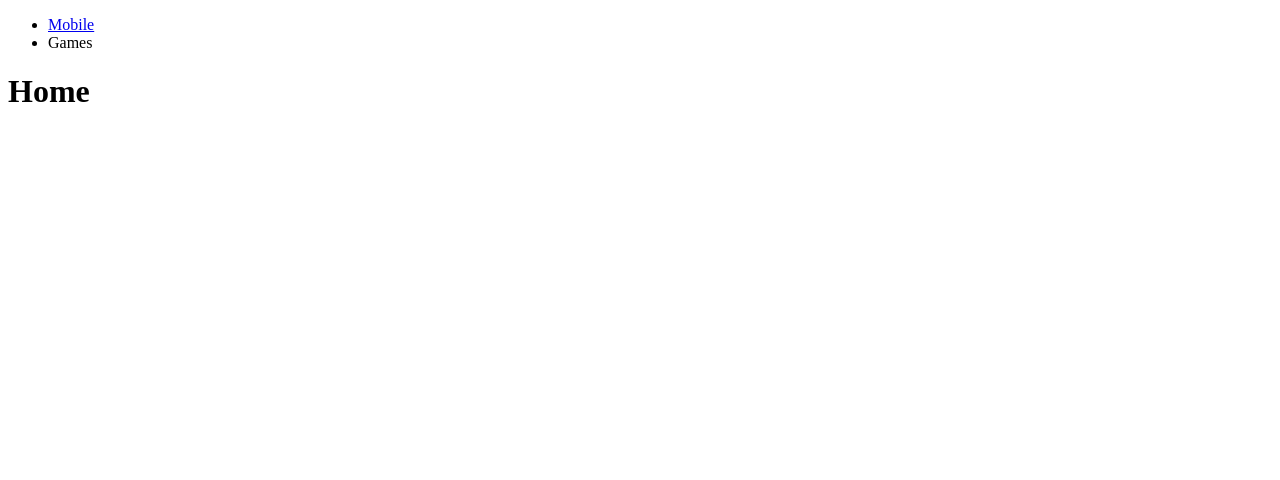
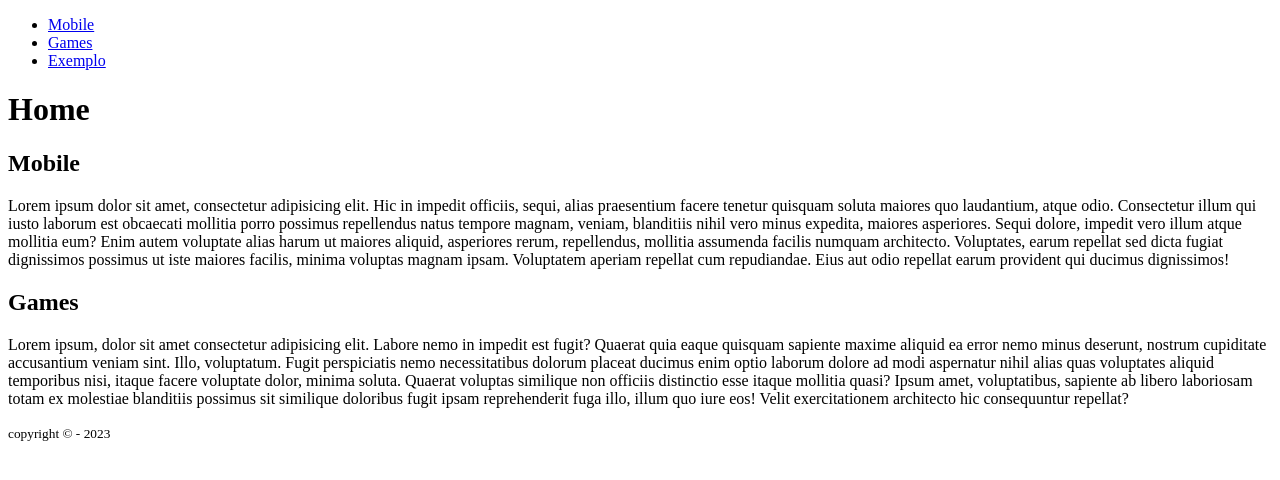
Before and after one commit to aaaaaaaaana/exemplo-git-l, a plain HTML site: page rm551401/index.html in a window 1280 px wide. Drawn offline with Linux system fonts and the light colour scheme.

Commit message:
modificações

```diff
--- a/rm551401/index.html
+++ b/rm551401/index.html
@@ -11,13 +11,39 @@
         <nav class="menu">
             <ul>
                 <li><a href="./mobile.html">Mobile</a></li>
-                <li>Games</li>
+                <li><a href="./games.html">Games</a></li>
+                <li><a href="./interna/exemplo.html">Exemplo</a> </li>
             </ul>
         </nav>
 
         <header class="cabecalho">
             <h1>Home</h1>
         </header>
+        <section>
+            <h2>Mobile</h2>
+            <p>Lorem ipsum dolor sit amet, consectetur adipisicing elit. Hic in impedit officiis, sequi, alias
+                praesentium facere tenetur quisquam soluta maiores quo laudantium, atque odio. Consectetur illum qui
+                iusto laborum est obcaecati mollitia porro possimus repellendus natus tempore magnam, veniam, blanditiis
+                nihil vero minus expedita, maiores asperiores. Sequi dolore, impedit vero illum atque mollitia eum? Enim
+                autem voluptate alias harum ut maiores aliquid, asperiores rerum, repellendus, mollitia assumenda
+                facilis numquam architecto. Voluptates, earum repellat sed dicta fugiat dignissimos possimus ut iste
+                maiores facilis, minima voluptas magnam ipsam. Voluptatem aperiam repellat cum repudiandae. Eius aut
+                odio repellat earum provident qui ducimus dignissimos!</p>
+            <h2>Games</h2>
+            <p>Lorem ipsum, dolor sit amet consectetur adipisicing elit. Labore nemo in impedit est fugit? Quaerat quia
+                eaque quisquam sapiente maxime aliquid ea error nemo minus deserunt, nostrum cupiditate accusantium
+                veniam sint. Illo, voluptatum. Fugit perspiciatis nemo necessitatibus dolorum placeat ducimus enim optio
+                laborum dolore ad modi aspernatur nihil alias quas voluptates aliquid temporibus nisi, itaque facere
+                voluptate dolor, minima soluta. Quaerat voluptas similique non officiis distinctio esse itaque mollitia
+                quasi? Ipsum amet, voluptatibus, sapiente ab libero laboriosam totam ex molestiae blanditiis possimus
+                sit similique doloribus fugit ipsam reprehenderit fuga illo, illum quo iure eos! Velit exercitationem
+                architecto hic consequuntur repellat?</p>
+        </section>
+
+        <footer>
+            <p><small>copyright &copy - 2023</small></p>
+        </footer>
+
     </div>
 </body>
 </html>
```
